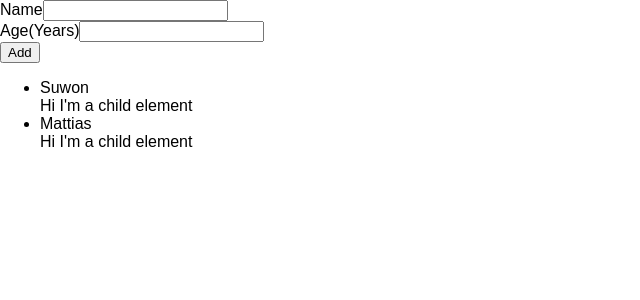
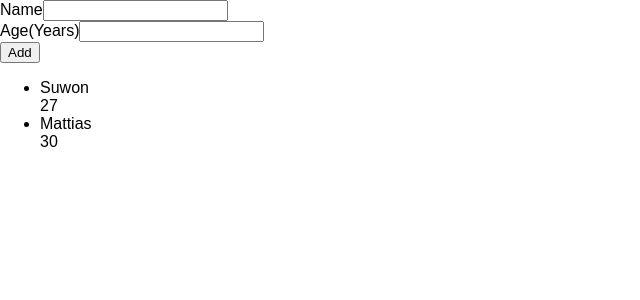
Before and after one commit to smackdh/react-user-list, a React (Create React App) app: page / in a window 1280 px wide. Shown: the top 300 px of the page, without its empty margins (0-640 px from the left). Built offline with nearby package versions, Linux system fonts and the light colour scheme.

Commit message:
added age to User's

```diff
--- a/src/App.js
+++ b/src/App.js
@@ -4,8 +4,8 @@ import UserInput from "./components/Users/UserInput/UserInput";
 
 function App() {
   const [userList, setUserList] = useState([
-    { name: "Suwon", id: "u1" },
-    { name: "Mattias", id: "u2" },
+    { name: "Suwon", age: 27, id: "u1" },
+    { name: "Mattias", age: 30, id: "u2" },
   ]);
 
   const addUserHandler = (enteredName) => {
--- a/src/components/Users/UserInput/UserInput.js
+++ b/src/components/Users/UserInput/UserInput.js
@@ -6,7 +6,6 @@ const UserInput = (props) => {
 
   const userNameInputHandler = (event) => {
     setUserName(event.target.value);
-    console.log(event.target.value);
   };
 
   const userAgeInputHandler = (event) => {
--- a/src/components/Users/UserItem/UserItem.js
+++ b/src/components/Users/UserItem/UserItem.js
@@ -3,8 +3,8 @@ import "./UserItem.css";
 const UserItem = (props) => {
   return (
     <li className="user-item">
-      {props.name}
-      {props.children}
+      <div>{props.name}</div>
+      <div>{props.age}</div>
     </li>
   );
 };
--- a/src/components/Users/UserList/UserList.js
+++ b/src/components/Users/UserList/UserList.js
@@ -5,7 +5,7 @@ const UserList = (props) => {
   return (
     <ul className="user-list">
       {props.items.map((user) => (
-        <UserItem key={user.id} id={user.id} name={user.name}>
+        <UserItem key={user.id} id={user.id} name={user.name} age={user.age}>
           {/* {user.name} */}
           <div>Hi I'm a child element</div>
         </UserItem>
```
